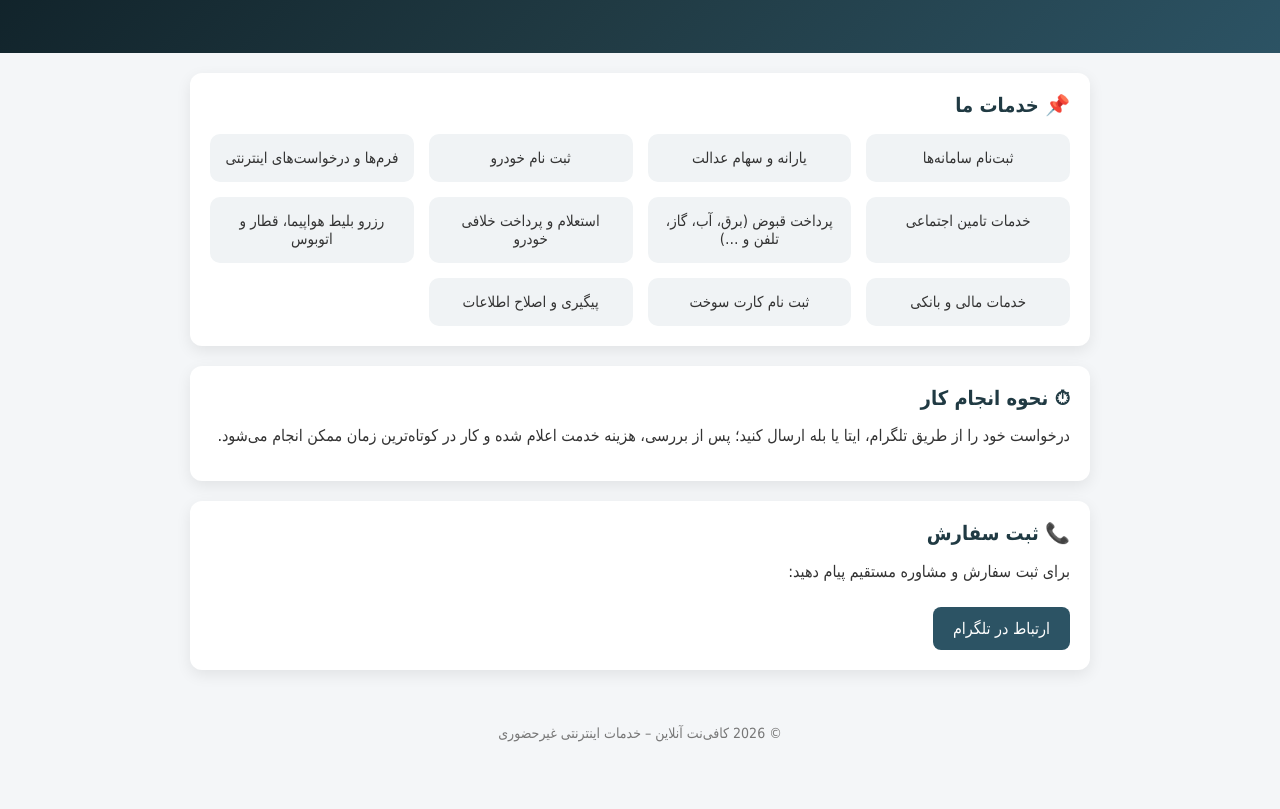
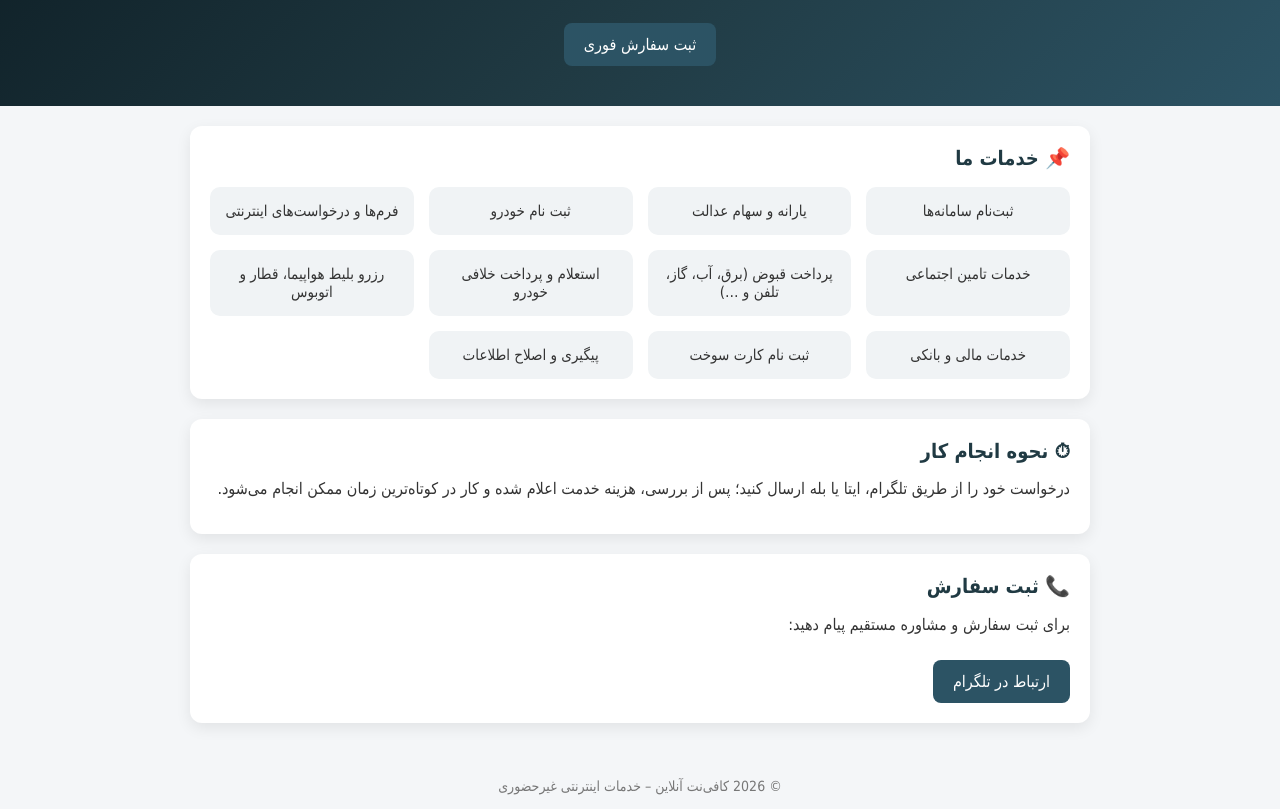
Before and after one commit to cafeonir/cafeonir.github.io, a plain HTML site: page index.html in a window 1280 px wide. Shown: the part 105-914 px from the top of the page. Before the commit the page ends 861 px from the top, so only its background shows below. Drawn offline with Linux system fonts and the light colour scheme.

Commit message:
Update index.html

```diff
--- a/index.html
+++ b/index.html
@@ -94,7 +94,9 @@ footer {
 <header>
   <h1>کافی‌نت آنلاین</h1>
   <p>انجام سریع خدمات اینترنتی، بدون مراجعه حضوری</p>
+  <a class="btn" href="http://t.me/cafeonir">ثبت سفارش فوری</a>
 </header>
+
 
 <div class="container">
 
```
